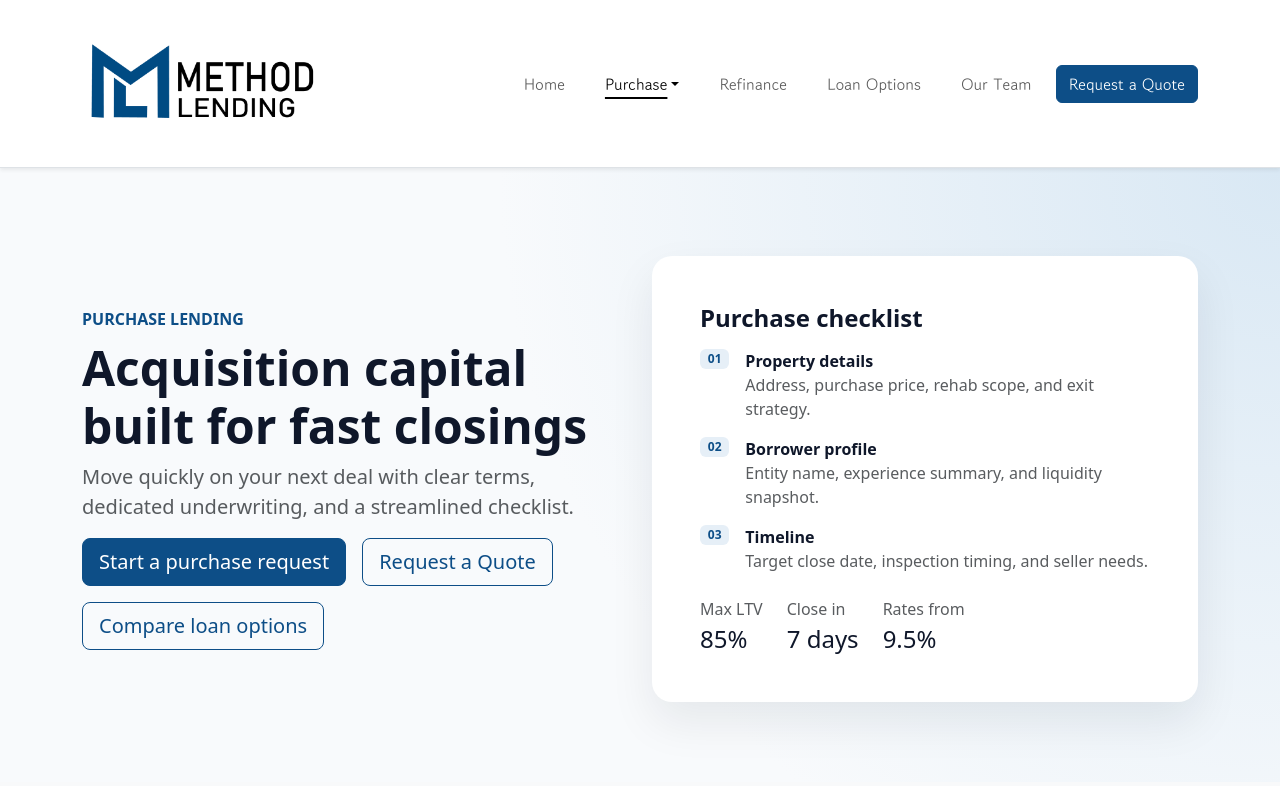
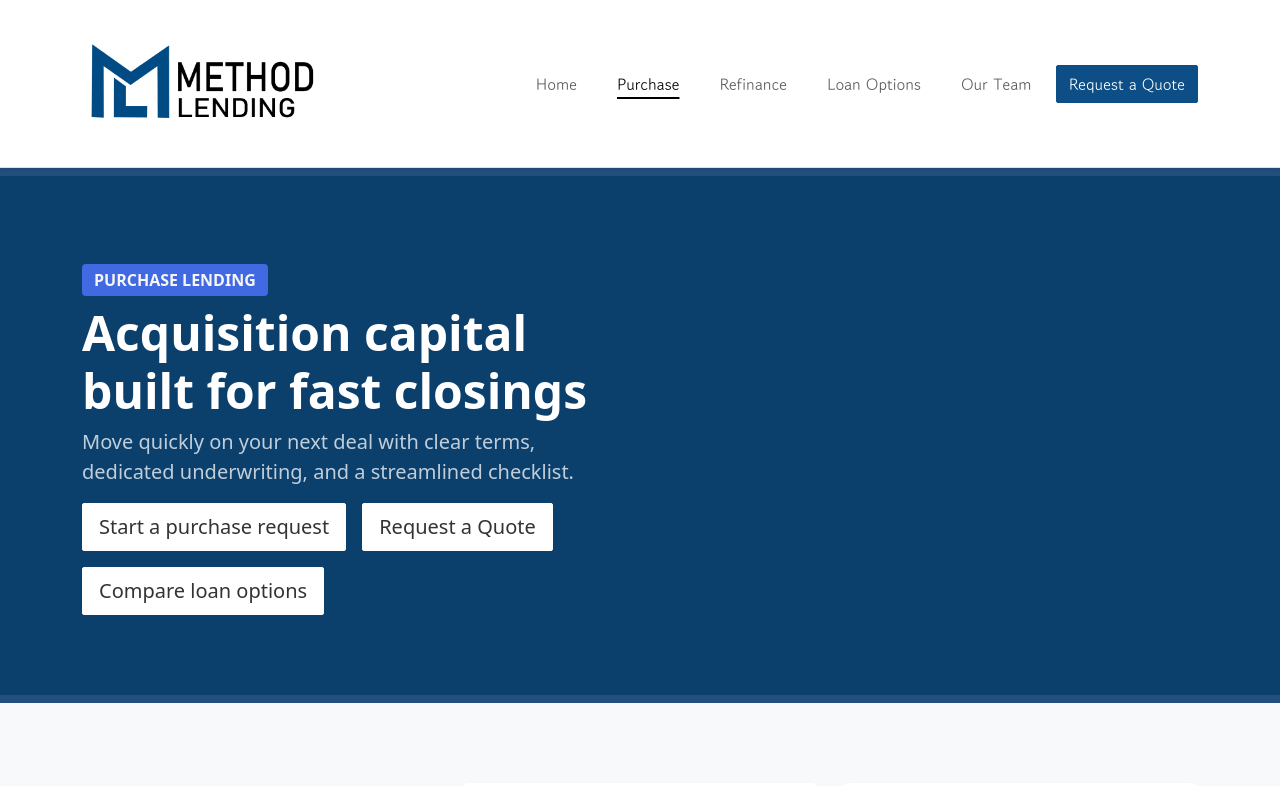
Before and after one commit to quantumpat/methodlending, a React (Vite) app: page /purchase in a window 1280 px wide. Shown: the top 786 px of the page. Built offline with nearby package versions, Linux system fonts and the light colour scheme; a web font is replaced by a local one.

Commit message:
Updated pages!

```diff
--- a/src/App.tsx
+++ b/src/App.tsx
@@ -96,34 +96,10 @@ function App() {
                   Home
                 </NavLink>
               </li>
-              <li className="nav-item dropdown">
-                <NavLink
-                  className={({ isActive }) => `nav-link dropdown-toggle${isActive ? ' active' : ''}`}
-                  to="/purchase"
-                  id="purchaseDropdown"
-                  role="button"
-                  data-bs-toggle="dropdown"
-                  aria-expanded="false"
-                >
+              <li className="nav-item">
+                <NavLink className={({ isActive }) => `nav-link${isActive ? ' active' : ''}`} to="/purchase">
                   Purchase
                 </NavLink>
-                <ul className="dropdown-menu" aria-labelledby="purchaseDropdown">
-                  <li>
-                    <Link className="dropdown-item" to="/">
-                      Option 1
-                    </Link>
-                  </li>
-                  <li>
-                    <Link className="dropdown-item" to="/">
-                      Option 2
-                    </Link>
-                  </li>
-                  <li>
-                    <Link className="dropdown-item" to="/">
-                      Option 3
-                    </Link>
-                  </li>
-                </ul>
               </li>
               <li className="nav-item">
                 <NavLink className={({ isActive }) => `nav-link${isActive ? ' active' : ''}`} to="/refinance">
--- a/src/index.css
+++ b/src/index.css
@@ -105,6 +105,10 @@ html::-webkit-scrollbar {
   color: #0a3b66;
 }
 
+.btn {
+  border-radius: 0.125rem;
+}
+
 .footer {
   padding-top: 6rem;
   padding-bottom: 6rem;
@@ -149,7 +153,7 @@ a {
 
 .btn-loan-options {
   background-color: #ffffff;
-  border-color: #0f172a;
+  border-color: #f0f0f0;
   color: #0f172a;
 }
 
@@ -167,6 +171,45 @@ a {
 .hero-section {
   padding: 5.5rem 0 5rem;
   background: radial-gradient(circle at top right, #d9e8f4, #f8fafc 55%);
+}
+
+#purchase-hero.hero-section {
+  background: #0b3f6c;
+  color: #ffffff;
+  border-top: 8px solid #224f7d;
+  border-bottom: 8px solid #224f7d;
+}
+
+#purchase-hero .text-muted {
+  color: rgba(255, 255, 255, 0.75) !important;
+}
+
+#purchase-hero .text-primary {
+  color: #f5f5f5 !important;
+  background-color: #4169e1;
+  display: inline-block;
+  padding: 0.25rem 0.75rem;
+  border-radius: 0.25rem;
+}
+
+#purchase-hero .btn,
+#purchase-hero .btn:hover,
+#purchase-hero .btn:focus {
+  background-color: #ffffff;
+  border-color: #ffffff;
+  color: #333333;
+}
+
+#purchase-hero .btn {
+  text-decoration: none;
+  transition: color 0.2s ease, border-color 0.2s ease;
+}
+
+#purchase-hero .btn:hover,
+#purchase-hero .btn:focus {
+  text-decoration: underline;
+  text-underline-offset: 4px;
+  text-decoration-thickness: 2px;
 }
 
 .hero-section--image {
--- a/src/pages/Home.tsx
+++ b/src/pages/Home.tsx
@@ -24,51 +24,6 @@ const Home = () => (
               </Link>
             </div>
           </div>
-          <div className="col-lg-6">
-            <div className="hero-card p-4 p-md-5 hidden">
-              <h2 className="h4 fw-semibold mb-3">Funding highlights</h2>
-              <ul className="list-unstyled mb-4">
-                <li className="d-flex align-items-start gap-3 mb-3">
-                  <span className="badge bg-primary-subtle text-primary">1</span>
-                  <div>
-                    <strong>Fast approvals</strong>
-                    <p className="text-muted mb-0">
-                      Same-week decisions with streamlined underwriting.
-                    </p>
-                  </div>
-                </li>
-                <li className="d-flex align-items-start gap-3 mb-3">
-                  <span className="badge bg-primary-subtle text-primary">2</span>
-                  <div>
-                    <strong>Flexible terms</strong>
-                    <p className="text-muted mb-0">
-                      Short-term, rehab, and bridge products tailored to your
-                      strategy.
-                    </p>
-                  </div>
-                </li>
-                <li className="d-flex align-items-start gap-3">
-                  <span className="badge bg-primary-subtle text-primary">3</span>
-                  <div>
-                    <strong>Dedicated support</strong>
-                    <p className="text-muted mb-0">
-                      Real people, clear updates, and a partner in your corner.
-                    </p>
-                  </div>
-                </li>
-              </ul>
-              <div className="d-flex flex-wrap gap-3">
-                <div>
-                  <p className="text-muted mb-1">Typical close</p>
-                  <p className="h4 mb-0">7-10 days</p>
-                </div>
-                <div>
-                  <p className="text-muted mb-1">Loan sizes</p>
-                  <p className="h4 mb-0">$150k - $5M</p>
-                </div>
-              </div>
-            </div>
-          </div>
         </div>
       </div>
     </section>
@@ -77,10 +32,10 @@ const Home = () => (
       <div className="container">
         <div className="row g-4">
           <div className="col-lg-4">
-            <h2 className="h3 fw-bold">Solutions built for speed</h2>
+            <h2 className="h3 fw-bold">Loan options built for you</h2>
             <p className="text-muted">
-              We specialize in lending that keeps projects moving with
-              predictable draws and clear milestones.
+              Compare products designed for acquisitions, rehabs, bridge needs,
+              and portfolio growth.
             </p>
           </div>
           <div className="col-lg-8">
@@ -88,10 +43,9 @@ const Home = () => (
               <div className="col-md-6">
                 <div className="card h-100 border-0 shadow-sm">
                   <div className="card-body">
-                    <h3 className="h5">Acquisition Loans</h3>
+                    <h3 className="h5">DSCR</h3>
                     <p className="text-muted mb-0">
-                      Competitive terms for property purchases with quick
-                      turnarounds.
+                      Qualify on property cash flow for faster, investor-ready approvals.
                     </p>
                   </div>
                 </div>
@@ -99,10 +53,9 @@ const Home = () => (
               <div className="col-md-6">
                 <div className="card h-100 border-0 shadow-sm">
                   <div className="card-body">
-                    <h3 className="h5">Rehab Financing</h3>
+                    <h3 className="h5">Non-QM</h3>
                     <p className="text-muted mb-0">
-                      Structured draw schedules and clear budgets for renovation
-                      work.
+                      Alternative documentation and flexible terms for complex income.
                     </p>
                   </div>
                 </div>
@@ -110,10 +63,9 @@ const Home = () => (
               <div className="col-md-6">
                 <div className="card h-100 border-0 shadow-sm">
                   <div className="card-body">
-                    <h3 className="h5">Bridge Loans</h3>
+                    <h3 className="h5">FHA</h3>
                     <p className="text-muted mb-0">
-                      Short-term flexibility to cover timing gaps or refinance
-                      quickly.
+                      Low down payment options with government-backed guidelines.
                     </p>
                   </div>
                 </div>
@@ -121,10 +73,9 @@ const Home = () => (
               <div className="col-md-6">
                 <div className="card h-100 border-0 shadow-sm">
                   <div className="card-body">
-                    <h3 className="h5">Portfolio Support</h3>
+                    <h3 className="h5">HELOC</h3>
                     <p className="text-muted mb-0">
-                      Scaling guidance and repeat borrower perks as your
-                      portfolio grows.
+                      Revolving credit that taps equity as projects and needs change.
                     </p>
                   </div>
                 </div>
--- a/src/pages/PurchasePage.tsx
+++ b/src/pages/PurchasePage.tsx
@@ -26,54 +26,6 @@ const PurchasePage = () => (
               <a className="btn btn-outline-primary btn-lg" href="/#solutions">
                 Compare loan options
               </a>
-            </div>
-          </div>
-          <div className="col-lg-6">
-            <div className="hero-card p-4 p-md-5">
-              <h2 className="h4 fw-semibold mb-3">Purchase checklist</h2>
-              <ul className="list-unstyled mb-4">
-                <li className="d-flex align-items-start gap-3 mb-3">
-                  <span className="badge bg-primary-subtle text-primary">01</span>
-                  <div>
-                    <strong>Property details</strong>
-                    <p className="text-muted mb-0">
-                      Address, purchase price, rehab scope, and exit strategy.
-                    </p>
-                  </div>
-                </li>
-                <li className="d-flex align-items-start gap-3 mb-3">
-                  <span className="badge bg-primary-subtle text-primary">02</span>
-                  <div>
-                    <strong>Borrower profile</strong>
-                    <p className="text-muted mb-0">
-                      Entity name, experience summary, and liquidity snapshot.
-                    </p>
-                  </div>
-                </li>
-                <li className="d-flex align-items-start gap-3">
-                  <span className="badge bg-primary-subtle text-primary">03</span>
-                  <div>
-                    <strong>Timeline</strong>
-                    <p className="text-muted mb-0">
-                      Target close date, inspection timing, and seller needs.
-                    </p>
-                  </div>
-                </li>
-              </ul>
-              <div className="d-flex flex-wrap gap-4">
-                <div>
-                  <p className="text-muted mb-1">Max LTV</p>
-                  <p className="h4 mb-0">85%</p>
-                </div>
-                <div>
-                  <p className="text-muted mb-1">Close in</p>
-                  <p className="h4 mb-0">7 days</p>
-                </div>
-                <div>
-                  <p className="text-muted mb-1">Rates from</p>
-                  <p className="h4 mb-0">9.5%</p>
-                </div>
-              </div>
             </div>
           </div>
         </div>
--- a/src/pages/RefinancePage.tsx
+++ b/src/pages/RefinancePage.tsx
@@ -26,54 +26,6 @@ const RefinancePage = () => (
               <a className="btn btn-outline-primary btn-lg" href="/loan-options">
                 Review loan options
               </a>
-            </div>
-          </div>
-          <div className="col-lg-6">
-            <div className="hero-card p-4 p-md-5">
-              <h2 className="h4 fw-semibold mb-3">Refinance checklist</h2>
-              <ul className="list-unstyled mb-4">
-                <li className="d-flex align-items-start gap-3 mb-3">
-                  <span className="badge bg-primary-subtle text-primary">01</span>
-                  <div>
-                    <strong>Current loan summary</strong>
-                    <p className="text-muted mb-0">
-                      Rate, term, payoff amount, and closing timeline.
-                    </p>
-                  </div>
-                </li>
-                <li className="d-flex align-items-start gap-3 mb-3">
-                  <span className="badge bg-primary-subtle text-primary">02</span>
-                  <div>
-                    <strong>Property financials</strong>
-                    <p className="text-muted mb-0">
-                      Rent roll, operating expenses, and stabilization plan.
-                    </p>
-                  </div>
-                </li>
-                <li className="d-flex align-items-start gap-3">
-                  <span className="badge bg-primary-subtle text-primary">03</span>
-                  <div>
-                    <strong>Exit strategy</strong>
-                    <p className="text-muted mb-0">
-                      Hold, refinance again, or sell within a set timeframe.
-                    </p>
-                  </div>
-                </li>
-              </ul>
-              <div className="d-flex flex-wrap gap-4">
-                <div>
-                  <p className="text-muted mb-1">Max LTV</p>
-                  <p className="h4 mb-0">80%</p>
-                </div>
-                <div>
-                  <p className="text-muted mb-1">Term</p>
-                  <p className="h4 mb-0">12-36 mo</p>
-                </div>
-                <div>
-                  <p className="text-muted mb-1">Close in</p>
-                  <p className="h4 mb-0">10 days</p>
-                </div>
-              </div>
             </div>
           </div>
         </div>
```
Also changed, not shown: src/pages/LoanOptionsPage.tsx (+16 -16 lines).
